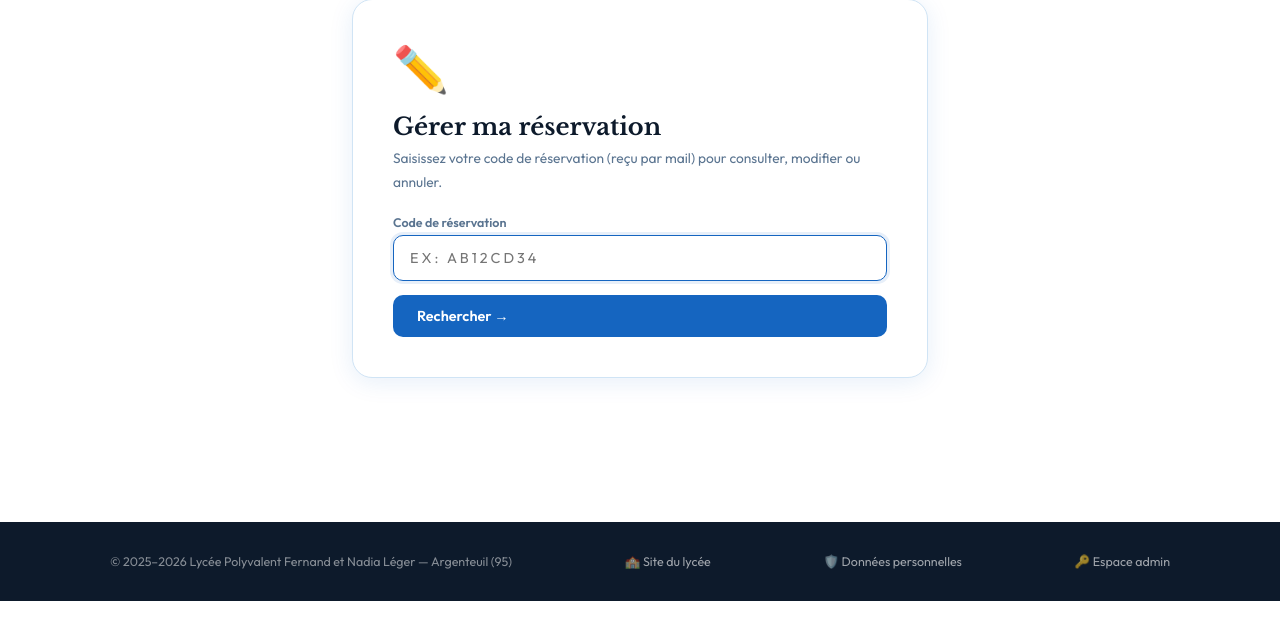
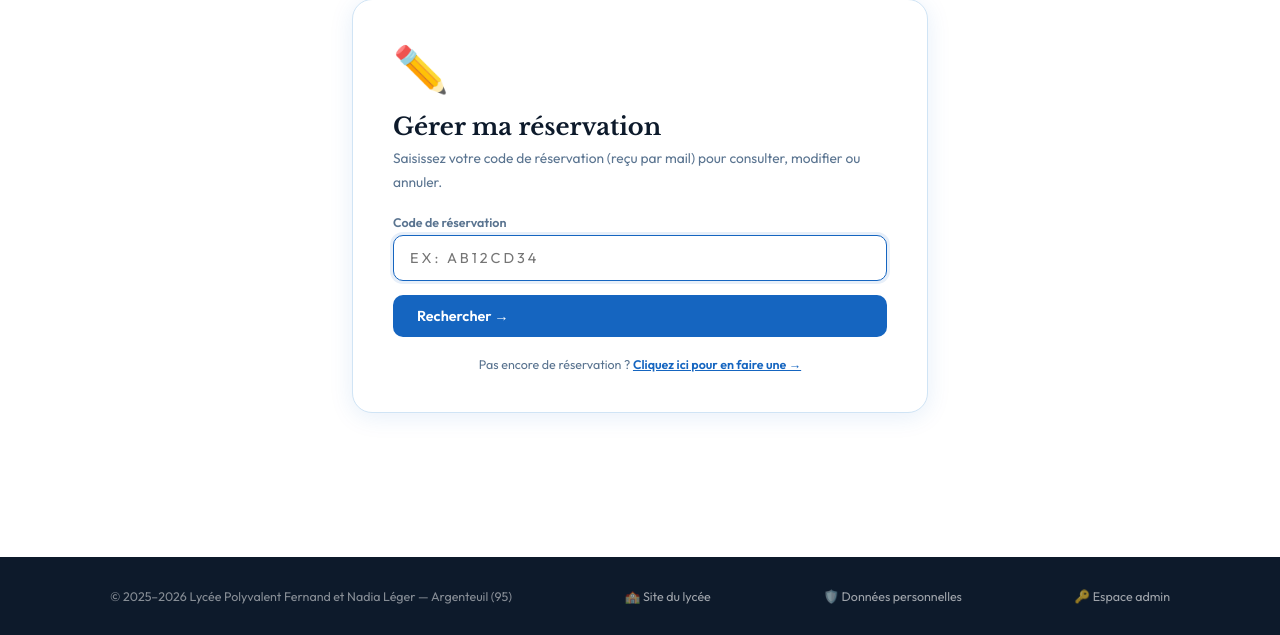
Before and after one commit to jamila-cell210/Fernand-Nadia-L-ger, a Flask app: page /gerer in a window 1280 px wide. Shown: the part 150-785 px from the top of the page. Run offline with Flask 3, Linux system fonts and the light colour scheme.

Commit message:
Update gerer.html

```diff
--- a/templates/gerer.html
+++ b/templates/gerer.html
@@ -36,7 +36,8 @@
     {% if erreur %}<div class="err">⚠️ {{ erreur }}</div>{% endif %}
     <form method="POST">
       <div class="fg"><label>Code de réservation</label><input type="text" name="code" placeholder="EX: AB12CD34" required autofocus style="letter-spacing:3px"></div>
-      <button type="submit" class="btn-primary" style="width:100%">Rechercher →</button>
+     <button type="submit" class="btn-primary" style="width:100%">Rechercher →</button>
+<p style="font-size:.78rem;color:var(--muted);margin-top:1.2rem;text-align:center;">Pas encore de réservation ? <a href="/" style="color:var(--blue);font-weight:600;">Cliquez ici pour en faire une →</a></p>
     </form>
 
     {% if resa %}
```
